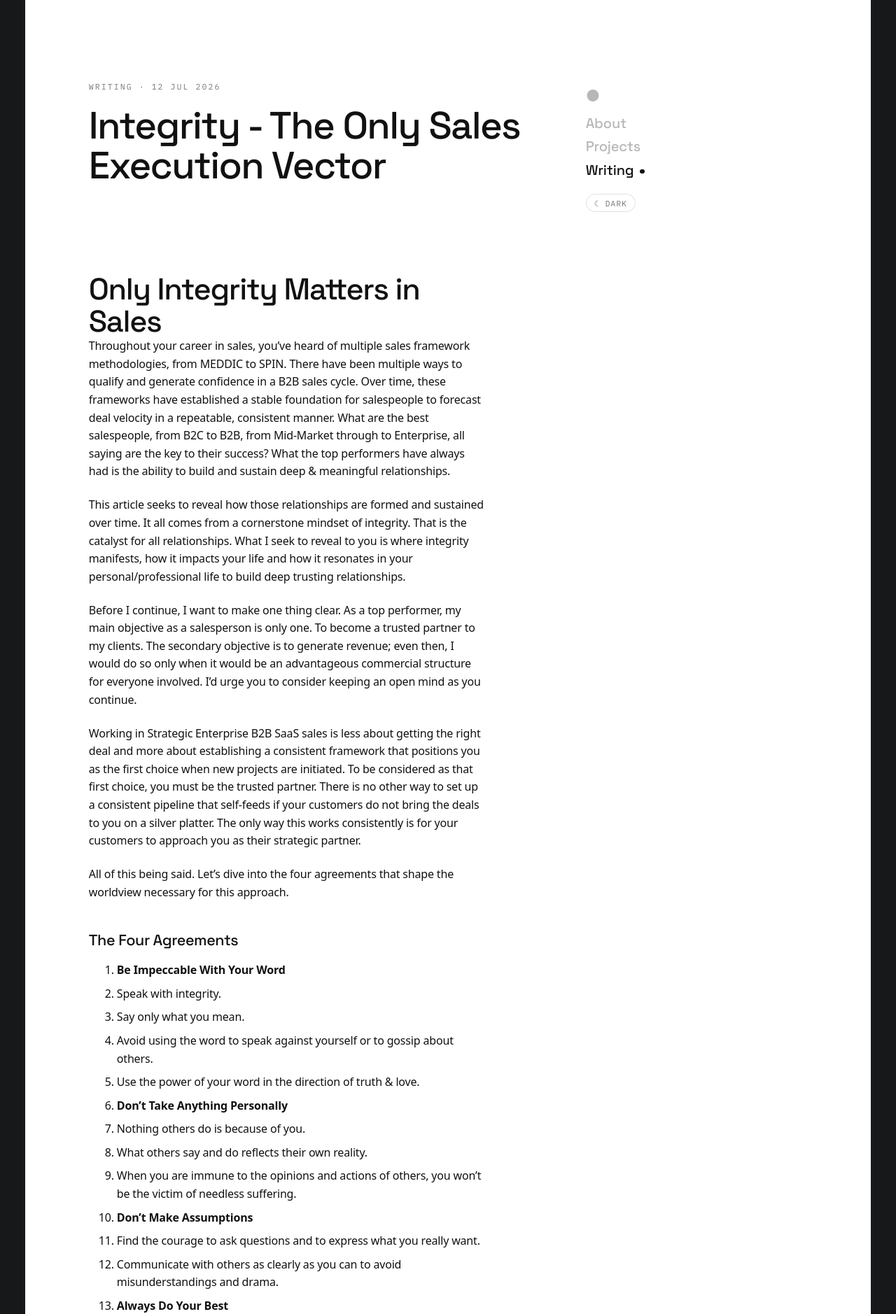
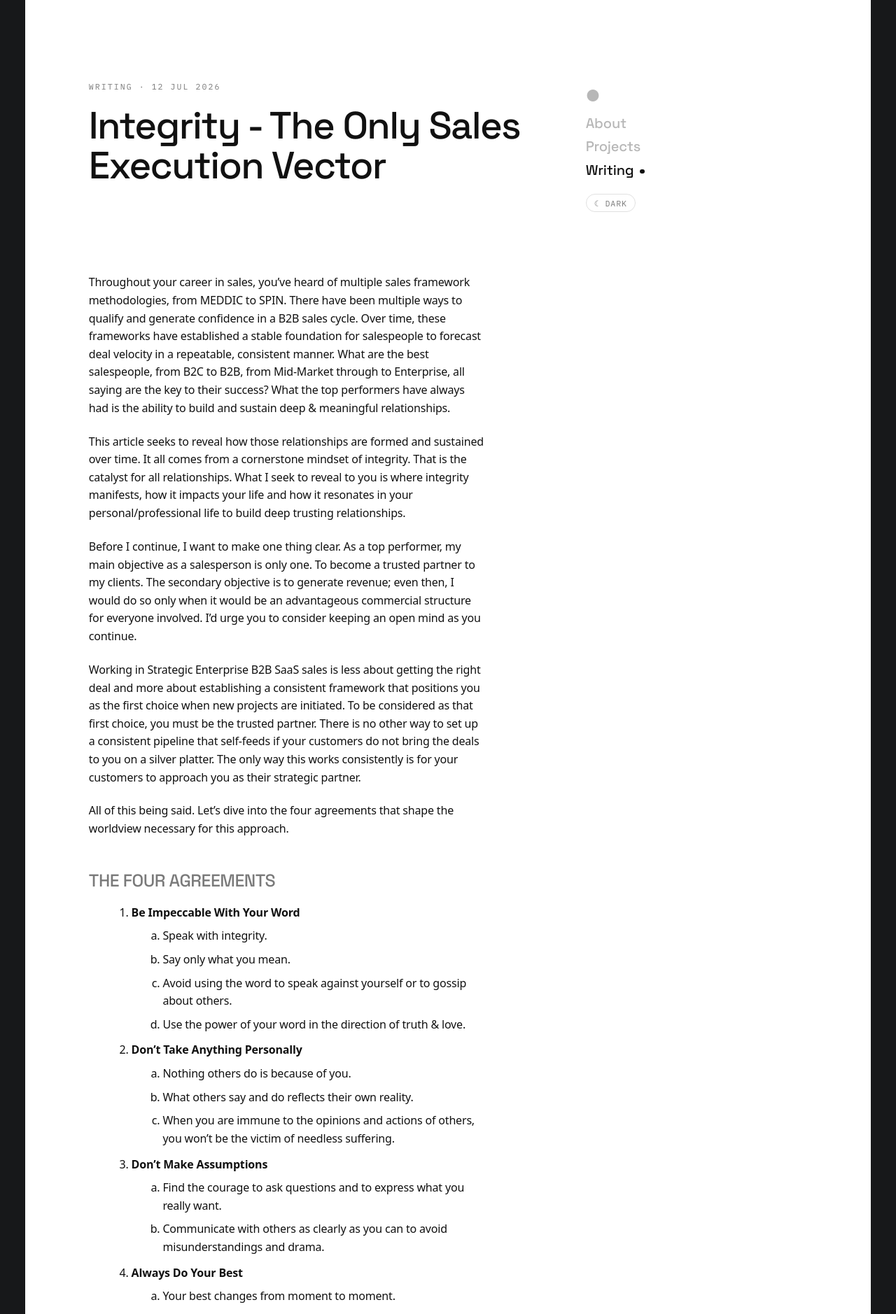
Before and after one commit to ZeiynAA/ZeiynAA.github.io, a Jekyll site: the page built from _posts/2026-07-12-integrity-the-only-sales-execution-vector.md, in a window 1280 px wide. Shown: the top 1878 px of the page at 70% size. Built offline with Jekyll 4.4.1, drawn with Linux system fonts in a browser that asks for light colours.

Commit message:
Fix formatting of the integrity post
- Remove the duplicate body H1 (post title already renders at top)
- Fix the Four Agreements nested list (2-space indent didn't nest in kramdown
  -> flattened to 14 items; now 4-space so it nests properly)
- Drop stray &nbsp; and doubled blank lines; normalise section headings to h2
- styles.css: add .prose h1/h2/ol + nested-list styling (was only .prose h3)

```diff
--- a/_posts/2026-07-12-integrity-the-only-sales-execution-vector.md
+++ b/_posts/2026-07-12-integrity-the-only-sales-execution-vector.md
@@ -5,9 +5,6 @@
   your personal worldview and how the holistic acceptance of personal growth
   feeds into successful sales execution.
 ---
-# Only Integrity Matters in Sales
-
-
 
 Throughout your career in sales, you've heard of multiple sales framework methodologies, from MEDDIC to SPIN. There have been multiple ways to qualify and generate confidence in a B2B sales cycle. Over time, these frameworks have established a stable foundation for salespeople to forecast deal velocity in a repeatable, consistent manner. What are the best salespeople, from B2C to B2B, from Mid-Market through to Enterprise, all saying are the key to their success? What the top performers have always had is the ability to build and sustain deep & meaningful relationships.
 
@@ -19,33 +16,25 @@
 
 All of this being said. Let's dive into the four agreements that shape the worldview necessary for this approach.
 
-### The Four Agreements
-
-
+## The Four Agreements
 
 1. **Be Impeccable With Your Word**
-  1. Speak with integrity.
-  2. Say only what you mean.
-  3. Avoid using the word to speak against yourself or to gossip about others.
-  4. Use the power of your word in the direction of truth & love.
+    1. Speak with integrity.
+    2. Say only what you mean.
+    3. Avoid using the word to speak against yourself or to gossip about others.
+    4. Use the power of your word in the direction of truth & love.
 2. **Don't Take Anything Personally**
-  1. Nothing others do is because of you.
-  2. What others say and do reflects their own reality.
-  3. When you are immune to the opinions and actions of others, you won't be the victim of needless suffering.
+    1. Nothing others do is because of you.
+    2. What others say and do reflects their own reality.
+    3. When you are immune to the opinions and actions of others, you won't be the victim of needless suffering.
 3. **Don't Make Assumptions**
-  1. Find the courage to ask questions and to express what you really want.
-  2. Communicate with others as clearly as you can to avoid misunderstandings and drama.
+    1. Find the courage to ask questions and to express what you really want.
+    2. Communicate with others as clearly as you can to avoid misunderstandings and drama.
 4. **Always Do Your Best**
-  1. Your best changes from moment to moment.
-  2. Under any circumstance, simply do your best, and you will avoid self-judgement, self-abuse and regret.
-
-
+    1. Your best changes from moment to moment.
+    2. Under any circumstance, simply do your best, and you will avoid self-judgement, self-abuse and regret.
 
 ## First Agreement: Be Impeccable With Your Word
-
-
-
-&nbsp;
 
 This first agreement is probably the most important. This is the cornerstone of developing and sustaining integrity. It's difficult at the beginning to always be impeccable with your word. To always be truthful to yourself, despite bad habits, despite wanting to placate and please people.
 
--- a/styles.css
+++ b/styles.css
@@ -263,6 +263,20 @@
   letter-spacing: -0.02em;
   margin: 2.4rem 0 0.8rem;
 }
+.prose h1 {
+  font-family: var(--font-sans);
+  font-weight: 700;
+  font-size: 1.9rem;
+  letter-spacing: -0.02em;
+  margin: 2.6rem 0 0.9rem;
+}
+.prose h2 {
+  font-family: var(--font-sans);
+  font-weight: 500;
+  font-size: 1.55rem;
+  letter-spacing: -0.02em;
+  margin: 2.6rem 0 0.8rem;
+}
 .prose a {
   color: var(--fg);
   text-decoration: underline;
@@ -272,7 +286,10 @@
 }
 .prose a:hover { text-decoration-color: var(--fg); }
 .prose ul { margin: 0 0 1.4rem 1.1rem; }
+.prose ol { margin: 0 0 1.4rem 1.3rem; }
 .prose li { margin-bottom: 0.5rem; }
+.prose ol ol { list-style: lower-alpha; margin: 0.5rem 0 0.7rem; }
+.prose li > ol { margin-left: 0.3rem; }
 .prose blockquote {
   border-left: 2px solid var(--line);
   padding-left: 1.1rem;
```
